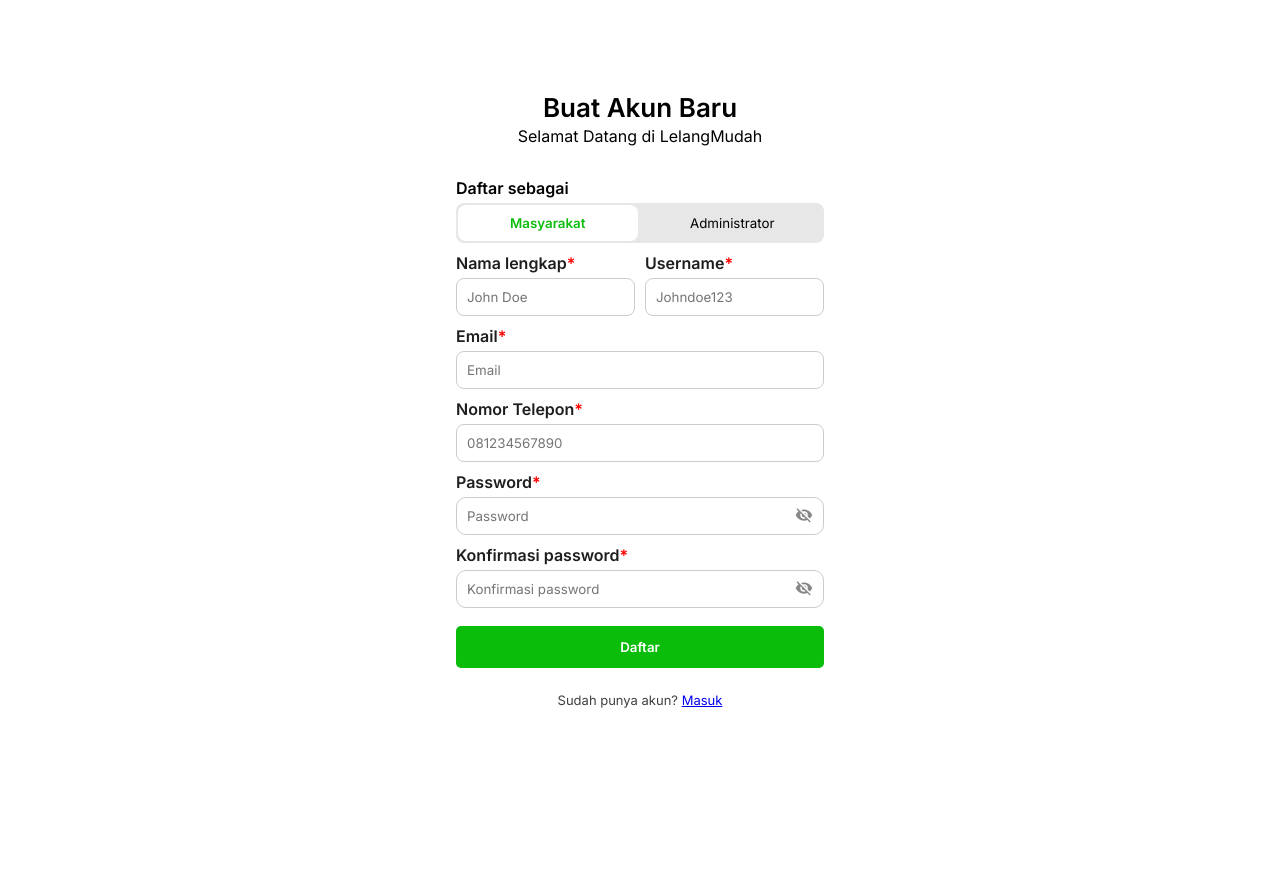
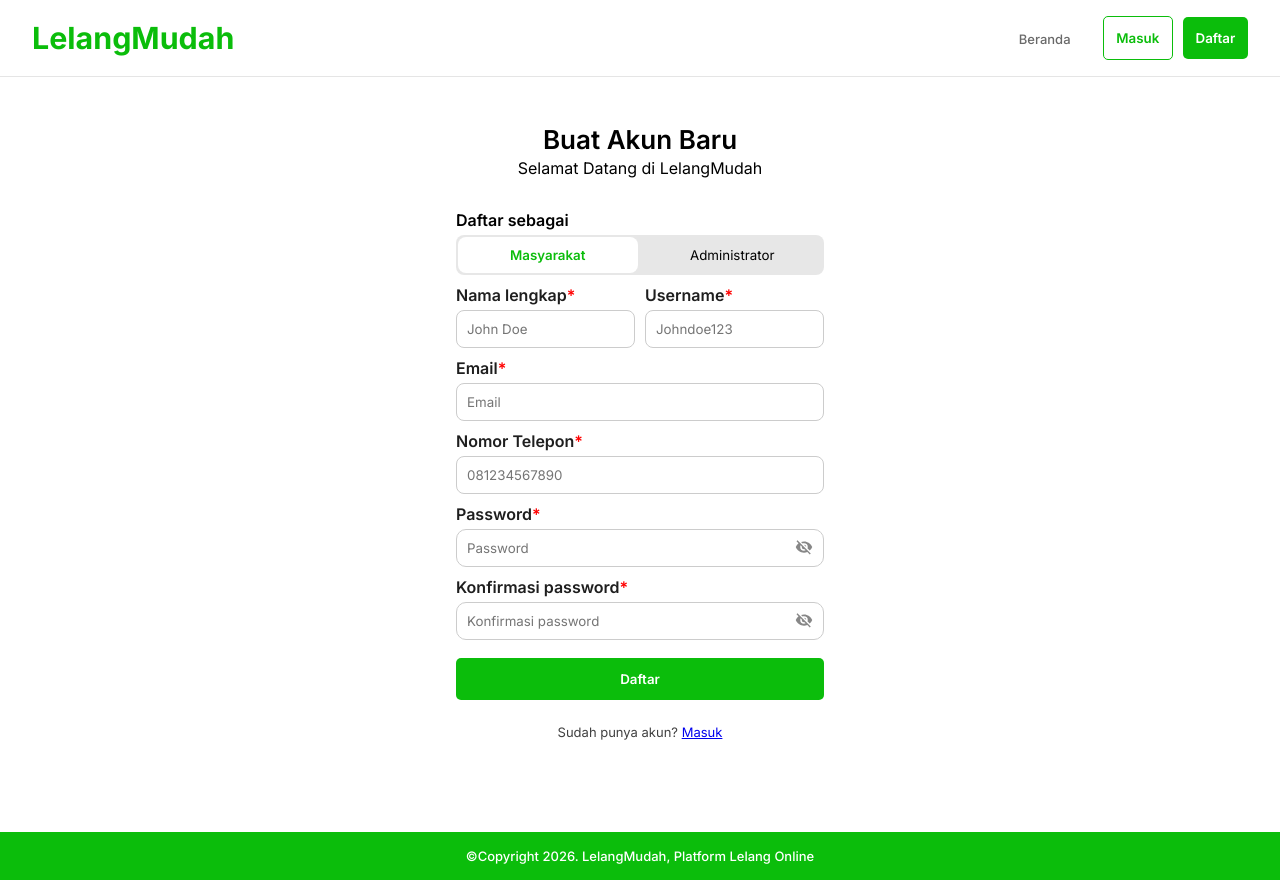
Before and after one commit to BangkitBayu/online-auction-system-school-project, a Vue app in the folder frontend/: page /register in a window 1280 px wide. Before the commit the page ends 800 px from the top, so only its background shows below. Built offline with nearby package versions, Linux system fonts and the light colour scheme.

Commit message:
style: add base layout in auth page

```diff
--- a/frontend/src/views/pages/LoginView.vue
+++ b/frontend/src/views/pages/LoginView.vue
@@ -7,6 +7,7 @@
 import { reactive, ref } from 'vue'
 import AuthService from '@/services/AuthService'
 import { useRouter } from 'vue-router'
+import BaseLayout from '../templates/BaseLayout.vue'
 
 let isShow = ref(false)
 const authSvc = new AuthService()
@@ -80,6 +81,8 @@
 </script>
 
 <template>
+  <BaseLayout>
+    <template #main>
       <div class="login-page">
         <h1>Masuk Lagi</h1>
         <p>Masuk akun yang telah terdaftar</p>
@@ -151,6 +154,8 @@
         </form>
       </div>
     </template>
+  </BaseLayout>
+</template>
 
 <style scoped>
 .login-page {
@@ -159,6 +164,7 @@
   align-items: center;
   min-height: 100vh;
   flex-direction: column;
+  position: relative;
 }
 
 .login-page h1 {
--- a/frontend/src/views/pages/RegisterView.vue
+++ b/frontend/src/views/pages/RegisterView.vue
@@ -7,6 +7,7 @@
 import { reactive, ref } from 'vue'
 import { useRouter } from 'vue-router'
 import AuthService from '@/services/AuthService'
+import BaseLayout from '../templates/BaseLayout.vue'
 
 const authSvc = new AuthService()
 const router = useRouter()
@@ -85,6 +86,8 @@
 </script>
 
 <template>
+  <BaseLayout>
+    <template #main>
       <div class="register-page">
         <h1>Buat Akun Baru</h1>
         <p>Selamat Datang di LelangMudah</p>
@@ -129,7 +132,12 @@
           </div>
           <div class="form-group" v-if="role === 'masyarakat'">
             <BaseLabel :for="'email-input'" :value="'Email'"></BaseLabel>
-        <BaseInput :id="'email-input'" :type="'email'" :placeholder="'Email'" v-model="userData.email"></BaseInput>
+            <BaseInput
+              :id="'email-input'"
+              :type="'email'"
+              :placeholder="'Email'"
+              v-model="userData.email"
+            ></BaseInput>
             <p class="error" v-if="setErrors.email" v-text="setErrors.email[0]"></p>
           </div>
           <div class="form-group">
@@ -198,6 +206,8 @@
         </p>
       </div>
     </template>
+  </BaseLayout>
+</template>
 
 <style scoped>
 .register-page {
@@ -206,6 +216,7 @@
   align-items: center;
   min-height: 100vh;
   flex-direction: column;
+  margin-top: 2rem;
 }
 
 .register-page h1 {
```
Also changed, not shown: 2 other files (tests, documents, lock files or other folders). Lines whose indentation alone changed are shown as unchanged.
